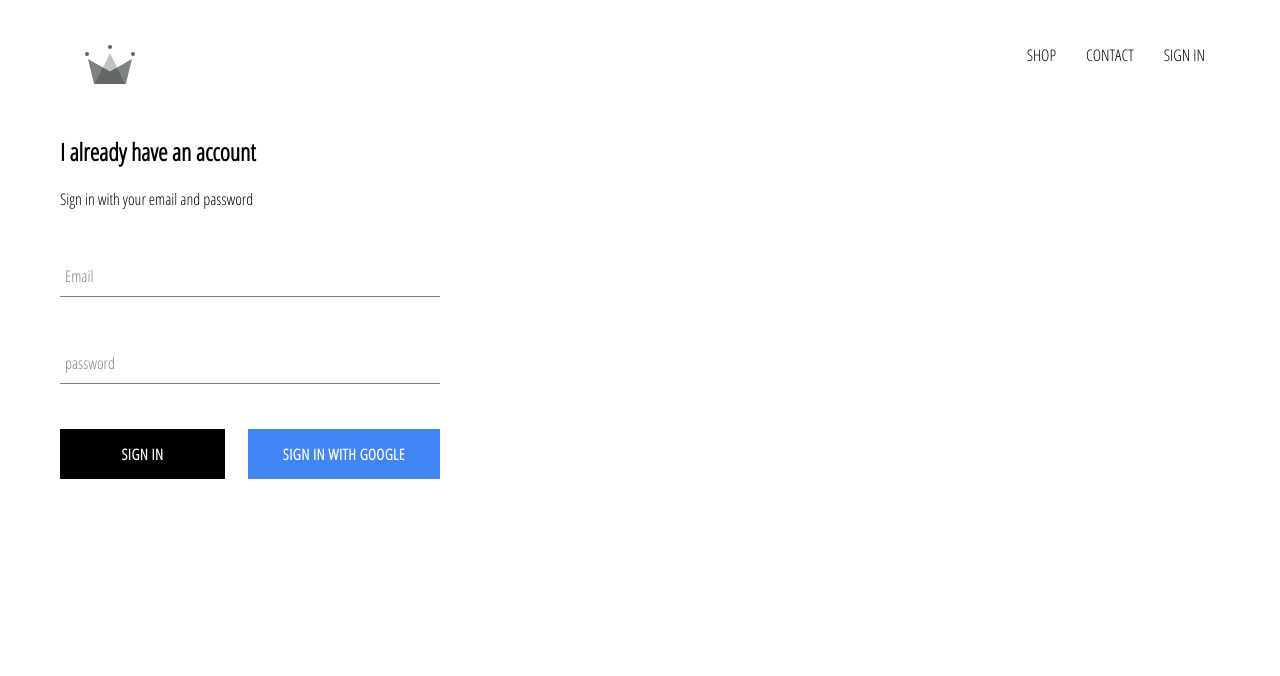
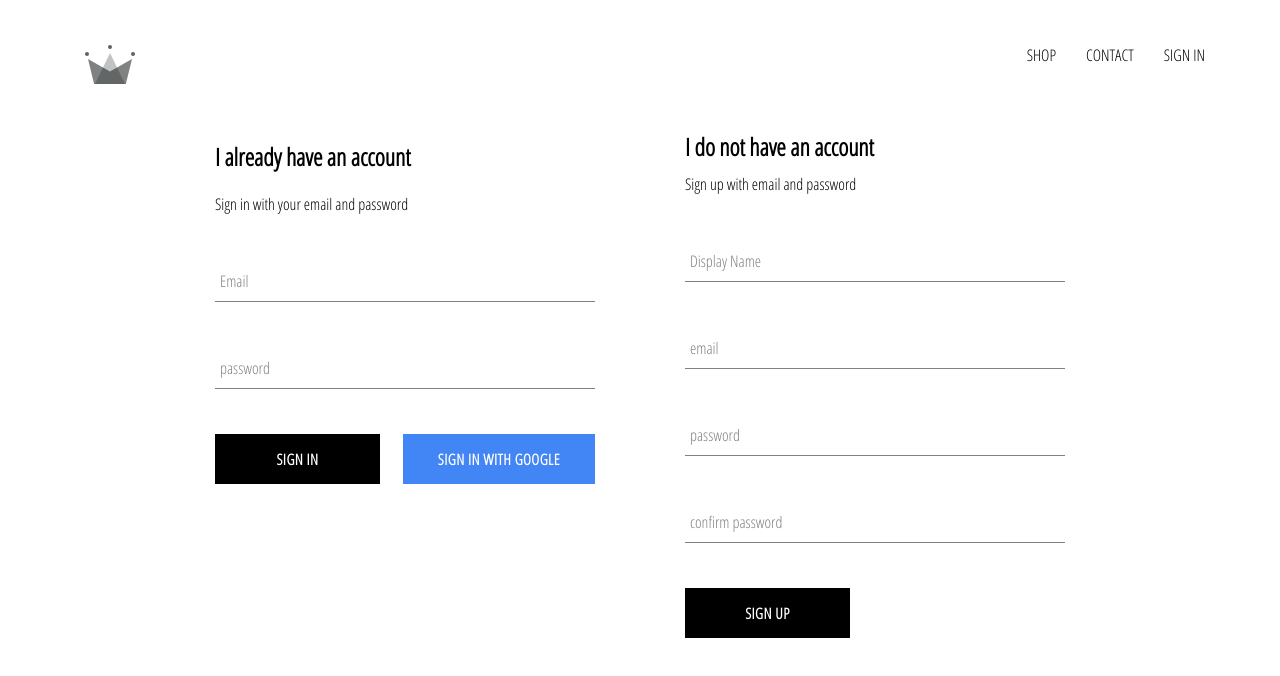
Before and after one commit to dekunle02/EcommerceReact, a React (Create React App) app: page /signin in a window 1280 px wide. Shown: the top 676 px of the page. Built offline with nearby package versions, Linux system fonts and the light colour scheme; no server answers.

Commit message:
included sign up

```diff
--- a/src/App.js
+++ b/src/App.js
@@ -1,13 +1,24 @@
 import React from 'react'
-import {Switch, Route} from 'react-router-dom'
+import {
+  Switch,
+  Route
+} from 'react-router-dom'
 
 import HomePage from './pages/homepage/homepage.component';
 import ShopPage from './pages/shop/shop.component';
 import AuthPage from './pages/auth/auth.component';
 import Header from './components/header/header.component';
 
-import { auth } from './firebase/firebase.utils';
+import {
+  auth
+} from './firebase/firebase.utils';
+import {
+  getDoc,
+} from "firebase/firestore";
 
+import {
+  createUserProfileDocument
+} from './firebase/firebase.utils';
 import './App.css';
 
 class App extends React.Component {
@@ -21,10 +32,23 @@ class App extends React.Component {
     unsubscribeFromAuth = null
 
     componentDidMount() {
-    this.unsubscribeFromAuth = auth.onAuthStateChanged(user => {
-      this.setState({currentUser: user})
-      console.log(user)
+      this.unsubscribeFromAuth = auth.onAuthStateChanged(async userAuth => {
+        if (userAuth) {
+          const userRef = await createUserProfileDocument(userAuth)
+          const userSnap = await getDoc(userRef)
+          ; this.setState({
+            currentUser: {
+              id: userSnap.id,
+              ...userSnap.data()
+            }
           })
+        }
+        else {
+          this.setState({currentUser: userAuth})
+        }
+      })
+
+
     }
 
     componentWillUnmount() {
@@ -33,12 +57,13 @@ class App extends React.Component {
 
 
     render() {
-    return (<div>
+      return (
+      <div>
         <Header currentUser = {this.state.currentUser}/>
-      <Switch>
-        <Route exact path='/' component={HomePage}/>
-        <Route path='/shop' component={ShopPage}/>
-        <Route path='/signin' component={AuthPage}/>
+        <Switch >
+        <Route exact path = '/' component= {HomePage}/>
+        <Route path = '/shop'component= {ShopPage}/>
+        <Route path = '/signin'component = {AuthPage}/>
         </Switch>
         </div>)
       }
--- /dev/null
+++ b/src/components/sign-up/sign-up.component.jsx
@@ -0,0 +1,106 @@
+import React from 'react'
+import './sign-up.style.scss'
+
+import FormInput from '../form-input/form-input.component'
+import CustomButton from '../custom-button/custom-buttom.component'
+
+import {auth, createUserProfileDocument} from '../../firebase/firebase.utils'
+import {createUserWithEmailAndPassword} from 'firebase/auth'
+
+class SignUp extends React.Component{
+    constructor() {
+        super()
+
+        this.state = {
+            displayName: '',
+            email: '',
+            password: '',
+            confirmPassword: ''
+        }
+
+    }
+
+    handleSubmit = async (event) => {
+        event.preventDefautl()
+        const {displayName, email, password, confirmPassword} = this.state
+
+        if(password !== confirmPassword) {
+            alert('Passwords do not match')
+            return
+        }
+
+        try{
+            createUserWithEmailAndPassword(auth, email, password)
+            .then((userCredential) => {
+                const {userAuth} = userCredential.user
+                createUserProfileDocument(userAuth, {displayName})
+                this.setState({
+                    displayName: '',
+                    email: '',
+                    password: '',
+                    confirmPassword: ''
+                })
+            })
+        }catch(error) {
+            console.error(error)
+        }
+
+    }
+
+    handleChange = (event) => {
+        const {name, value} = event.target;
+        this.setState({[name]: value})
+    }
+
+    render() {
+        const {displayName, email, password, confirmPassword} = this.state
+        return(
+            <div className='sign-up'>
+                <h2 className='title'> I do not have an account </h2>
+                <span>Sign up with email and password</span>
+
+                <form className='sign-up-form' onSubmit={this.handleSubmit}>
+                    <FormInput
+                        type='text'
+                        name='displayName'
+                        value = {displayName}
+                        onChange={this.handleChange}
+                        label='Display Name'
+                        required
+                    ></FormInput>
+                    <FormInput
+                        type='email'
+                        name='email'
+                        value = {email}
+                        onChange={this.handleChange}
+                        label='email'
+                        required
+                    ></FormInput>
+                    <FormInput
+                        type='password'
+                        name='password'
+                        value = {password}
+                        onChange={this.handleChange}
+                        label='password'
+                        required
+                    ></FormInput>
+                    <FormInput
+                        type='password'
+                        name='confirmPassword'
+                        value = {confirmPassword}
+                        onChange={this.handleChange}
+                        label='confirm password'
+                        required
+                    ></FormInput>
+
+                    <CustomButton type='submit'>Sign up</CustomButton>
+
+                </form>
+
+            </div>
+        )
+
+    }
+}
+
+export default SignUp
--- /dev/null
+++ b/src/components/sign-up/sign-up.style.scss
@@ -0,0 +1,10 @@
+.sign-up {
+    width: 380px;
+    display:flex;
+    flex-direction: column;
+
+    .title {
+        margin: 10px 0;
+    }
+
+}
--- a/src/firebase/firebase.utils.js
+++ b/src/firebase/firebase.utils.js
@@ -1,5 +1,7 @@
 import * as firebase from "firebase/app";
 import {initializeApp} from 'firebase/app'
+import { getFirestore } from "firebase/firestore";
+import { doc, getDoc, setDoc } from "firebase/firestore";
 import {getAuth, signInWithPopup, GoogleAuthProvider} from 'firebase/auth'
 
 const firebaseConfig = {
@@ -22,5 +24,30 @@ export const signInWithGoogle = () => {
   signInWithPopup(auth, provider)
 }
 
-export {auth};
+const db = getFirestore();
+
+export const createUserProfileDocument = async (userAuth, additionalData) => {
+  if (!userAuth) return;
+  const userRef = doc(db, 'users', `${userAuth.uid}`)
+  const userSnap = await getDoc(userRef)
+
+  if (!userSnap.exists()) {
+    const {displayName, email} = userAuth
+    const createdAt = new Date()
+    try {
+      await setDoc(userRef, {
+        displayName,
+        email,
+        createdAt,
+        ...additionalData
+      }, {merge: true})
+    } catch (error) {
+      console.log('error creating user', error.message)
+    }
+  }
+
+  return userRef;
+}
+
+export {auth, db};
 export default firebase;
--- a/src/pages/auth/auth.component.jsx
+++ b/src/pages/auth/auth.component.jsx
@@ -1,10 +1,14 @@
 import './auth.style.scss'
 import SignIn from '../../components/sign-in/sign-in.component'
-
+import SignUp from '../../components/sign-up/sign-up.component'
 const AuthPage = () => (
     <div>
-        <div className='auth-page'></div>
+        <div className='auth-page'>
         <SignIn />
+        <SignUp />
+
+        </div>
+
     </div>
 
 )
--- a/src/pages/auth/auth.style.scss
+++ b/src/pages/auth/auth.style.scss
@@ -0,0 +1,6 @@
+.auth-page{
+    width:850px;
+    display:flex;
+    justify-content: space-between;
+    margin: 30px auto;
+}
```
Lines whose indentation alone changed are shown as unchanged.
